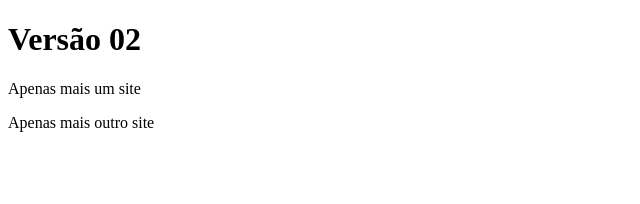
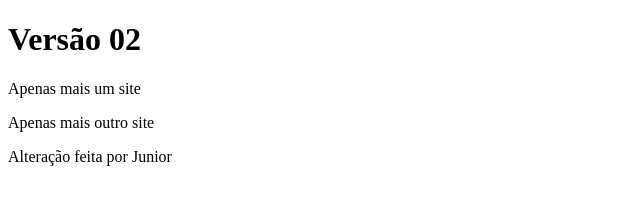
Before and after one commit to lazarofonseca/aula, a plain HTML site: page index.html in a window 1280 px wide. Shown: the whole page, without its empty margins (0-640 px from the left). Drawn offline with Linux system fonts and the light colour scheme.

Commit message:
alterado por jr

```diff
--- a/index.html
+++ b/index.html
@@ -8,5 +8,6 @@
 	<h1>Versão 02</h1>
 	<p>Apenas mais um site</p>
 	<p>Apenas mais outro site</p>
+	<p>Alteração feita por Junior</p>
  </body>
 </html>
```
